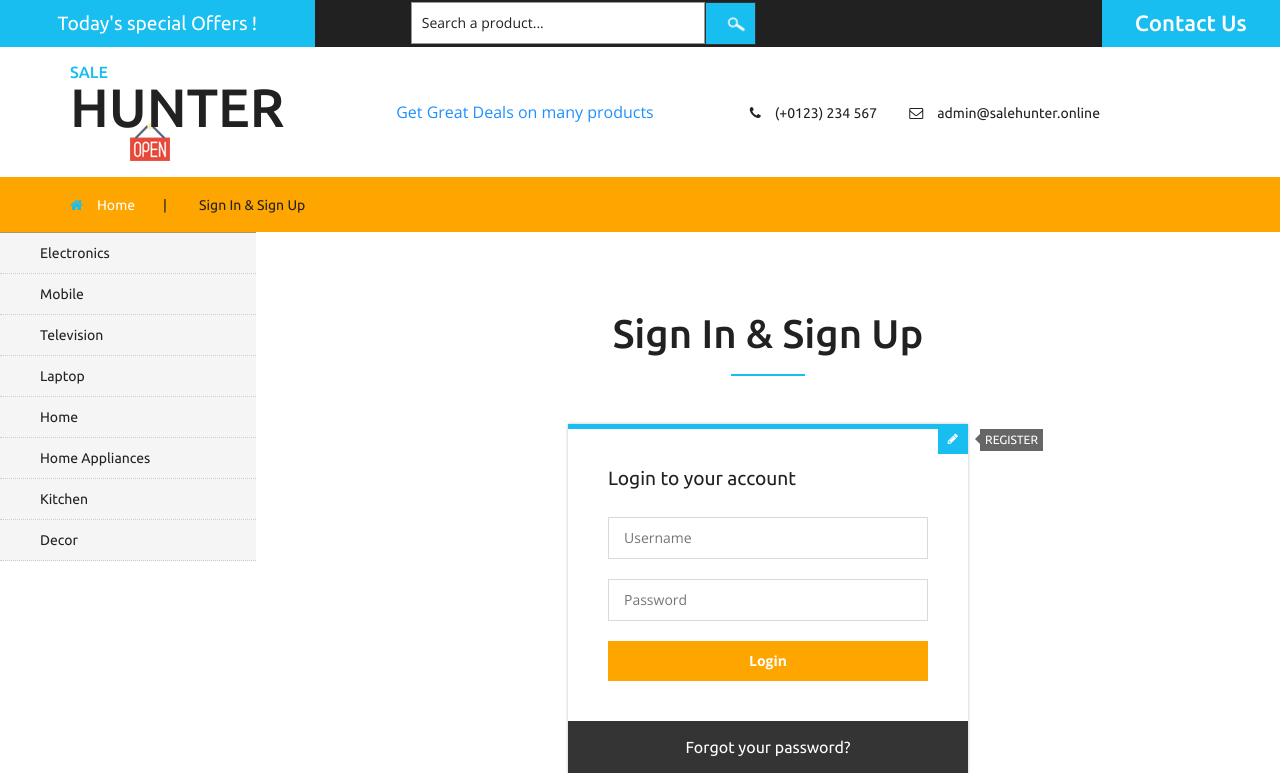
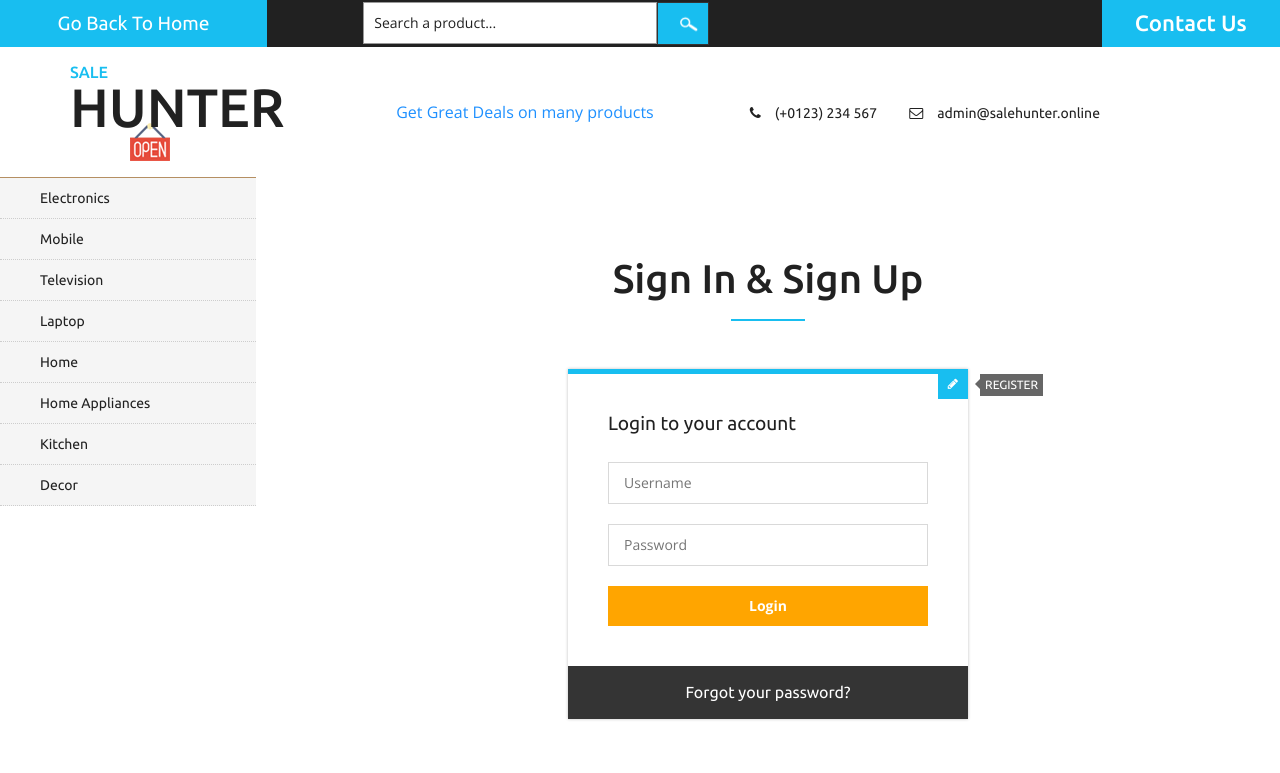
Before and after one commit to amannnng/ShadowProject_U, a PHP site: page /userlogin.php in a window 1280 px wide. Shown: the top 773 px of the page. Run offline with PHP 8.4, Linux system fonts and the light colour scheme.

Commit message:
Updated header

```diff
--- a/userlogin.php
+++ b/userlogin.php
@@ -56,7 +56,7 @@ height="0" width="0" style="display:none;visibility:hidden"></iframe></noscript>
 <!-- header -->
 	<div class="agileits_header">
 		<div class="w3l_offers">
-			<a href="products.html">Today's special Offers !</a>
+			<a href="index.php">Go Back To Home</a>
 		</div>
 		<div class="w3l_search">
 			<form action="#" method="post">
@@ -112,7 +112,7 @@ height="0" width="0" style="display:none;visibility:hidden"></iframe></noscript>
 		</div>
 	</div>
 <!-- //header -->
-<!-- products-breadcrumb -->
+<!-- products-breadcrumb -
 	<div class="products-breadcrumb">
 		<div class="container">
 			<ul>
```
